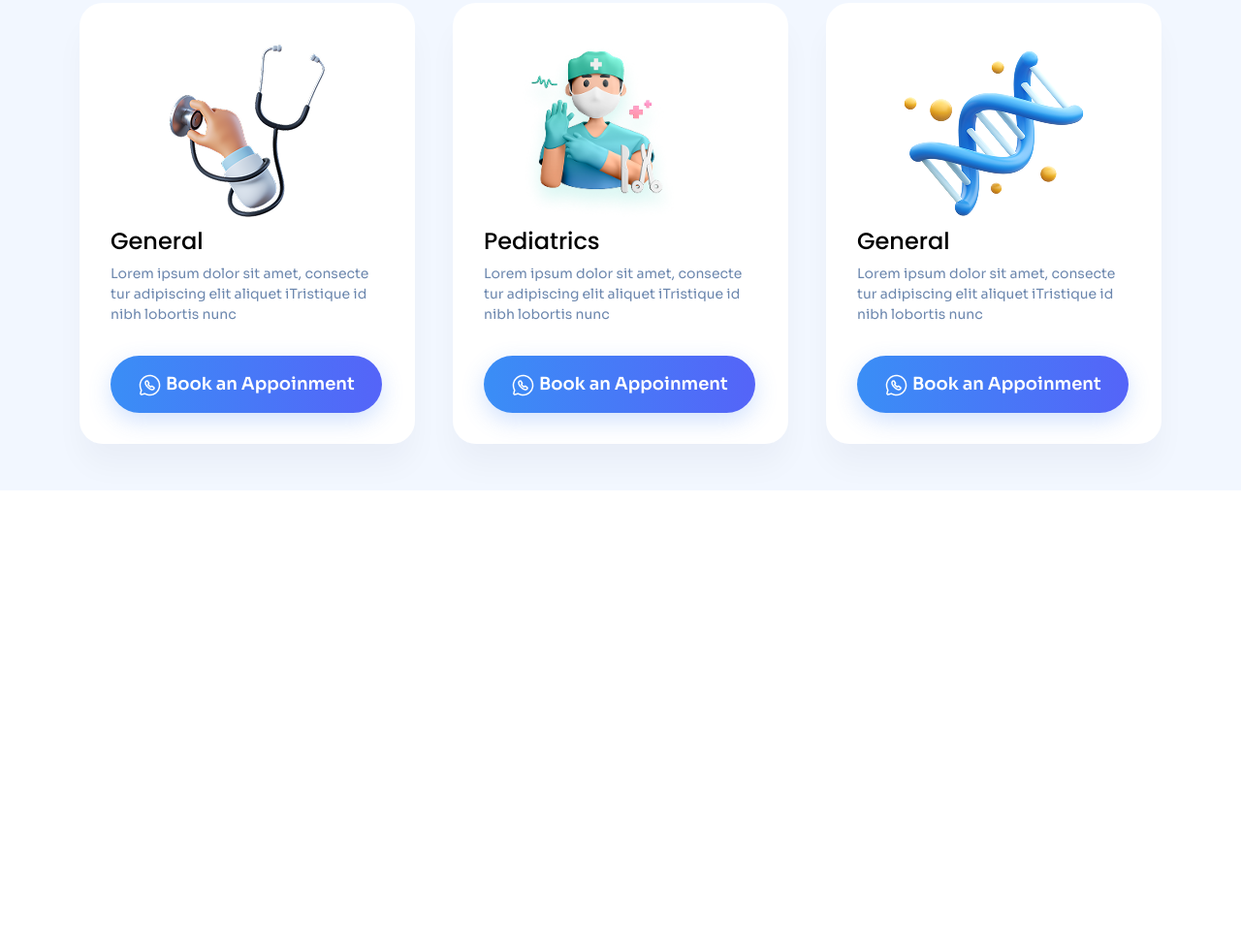
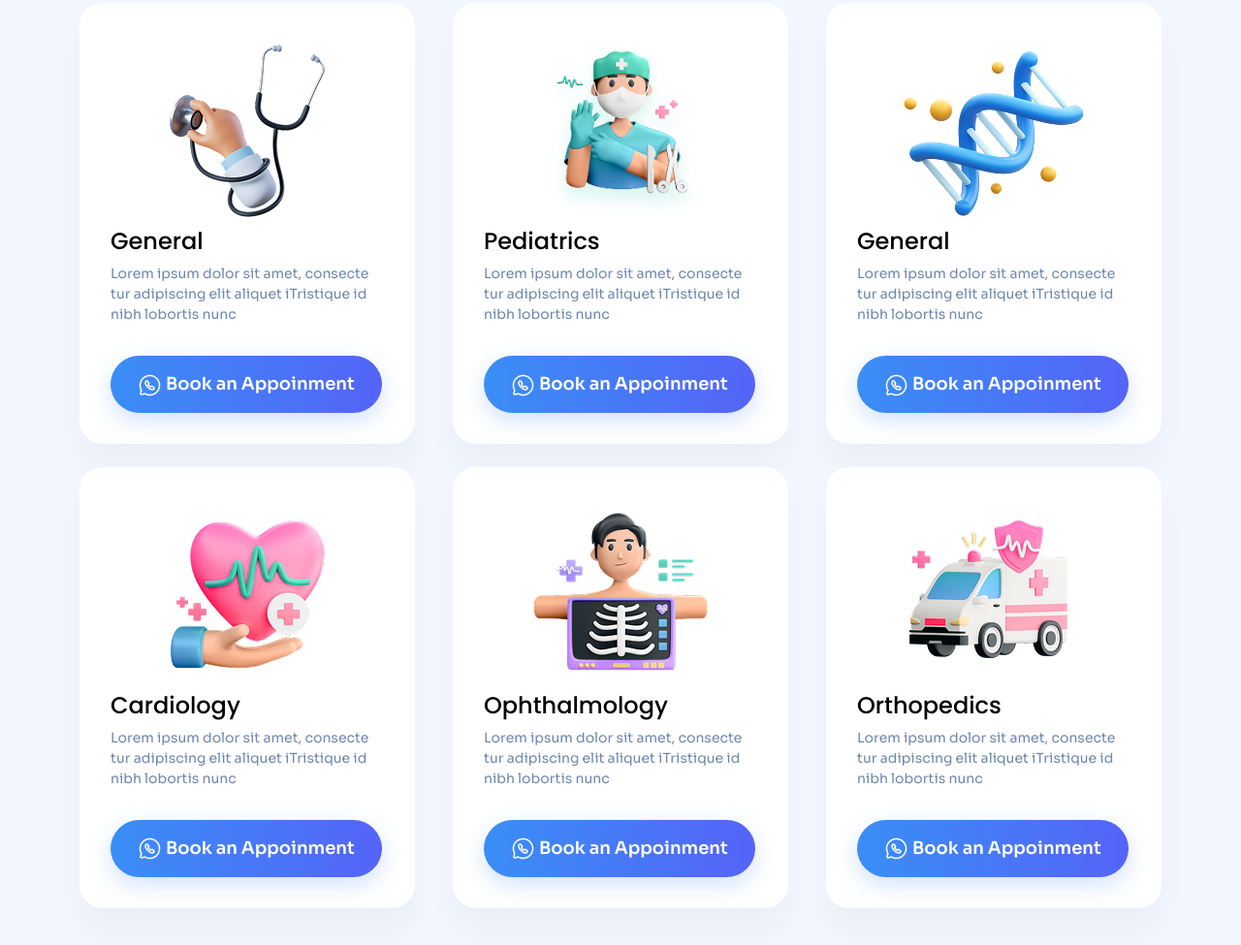
Before and after one commit to mansuroff123/doctor, a plain HTML site: page index.html in a window 1280 px wide. Shown: the part 1370-2345 px from the top of the page at 97% size. Before the commit the page ends 1876 px from the top, so only its background shows below. Drawn offline with Linux system fonts and the light colour scheme.

Commit message:
cards section done

```diff
--- a/index.html
+++ b/index.html
@@ -136,9 +136,10 @@
      <div class="bg_gray py-5">
       <div class="container">
         <div class="row row-gap-4">
+          <!-- card-1 -->
           <div class="col-12 col-lg-6 col-xl-4 d-flex justify-content-xl-start justify-content-center">
             <div class="my_card d-flex flex-column">
-              <div>
+              <div class="d-flex justify-content-center">
                 <img src="assets/main/img/general-big.png" alt="general" style="max-width: 282px; max-height: 200px;">
               </div>
               <h3 class="card_title">General</h3>
@@ -157,9 +158,10 @@
             </div>
           </div>
 
+          <!-- card-2 -->
           <div class="col-12 col-lg-6 col-xl-4 d-flex justify-content-center">
             <div class="my_card d-flex flex-column">
-              <div>
+              <div class="d-flex justify-content-center">
                 <img src="assets/main/img/pediator-2-re.png" alt="general" style="max-width: 282px; max-height: 200px;">
               </div>
               <h3 class="card_title">Pediatrics</h3>
@@ -178,9 +180,10 @@
             </div>
           </div>
 
+          <!-- card-3 -->
           <div class="col-12 col-lg-6 col-xl-4 d-flex justify-content-xl-end justify-content-center">
             <div class="my_card d-flex flex-column">
-              <div>
+              <div class="d-flex justify-content-center">
                 <img src="assets/main/img/nutritional-2.png" alt="general" style="max-width: 282px; max-height: 200px;">
               </div>
               <h3 class="card_title">General</h3>
@@ -199,6 +202,74 @@
             </div>
           </div>
 
+          <!-- card-4 -->
+          <div class="col-12 col-lg-6 col-xl-4 d-flex justify-content-xl-start justify-content-center">
+            <div class="my_card d-flex flex-column">
+              <div class="d-flex justify-content-center">
+                <img src="assets/main/img/cardiology.png" alt="general" style="max-width: 282px; max-height: 200px;">
+              </div>
+              <h3 class="card_title">Cardiology</h3>
+              <p class="card_text">
+                Lorem ipsum dolor sit amet, consecte tur adipiscing
+                elit aliquet iTristique id nibh lobortis nunc
+              </p>
+              <div class="d-flex mt-3">
+                <a href="#" class="my_btn py-3">
+                  <img src="assets/main/img/whatsapp.png" alt="message circle">
+                  <span class="ms-0">Book an Appoinment</span>
+                </a>
+              </div>
+              <div>
+              </div>
+            </div>
+          </div>
+
+          <!-- card-5 -->
+          <div class="col-12 col-lg-6 col-xl-4 d-flex justify-content-center">
+            <div class="my_card d-flex flex-column">
+              <div class="d-flex justify-content-center">
+                <img src="assets/main/img/ophthalmology.png" alt="general" style="max-width: 282px; max-height: 200px;">
+              </div>
+              <h3 class="card_title">Ophthalmology</h3>
+              <p class="card_text">
+                Lorem ipsum dolor sit amet, consecte tur adipiscing
+                elit aliquet iTristique id nibh lobortis nunc
+              </p>
+              <div class="d-flex mt-3">
+                <a href="#" class="my_btn py-3">
+                  <img src="assets/main/img/whatsapp.png" alt="message circle">
+                  <span class="ms-0">Book an Appoinment</span>
+                </a>
+              </div>
+              <div>
+              </div>
+            </div>
+          </div>
+
+          <!-- card-6 -->
+          <div class="col-12 col-lg-6 col-xl-4 d-flex justify-content-xl-end justify-content-center">
+            <div class="my_card d-flex flex-column">
+              <div class="d-flex justify-content-center">
+                <img src="assets/main/img/orthopedics.png" alt="general" style="max-width: 282px; max-height: 200px;">
+              </div>
+              <h3 class="card_title">Orthopedics</h3>
+              <p class="card_text">
+                Lorem ipsum dolor sit amet, consecte tur adipiscing
+                elit aliquet iTristique id nibh lobortis nunc
+              </p>
+              <div class="d-flex mt-3">
+                <a href="#" class="my_btn py-3">
+                  <img src="assets/main/img/whatsapp.png" alt="message circle">
+                  <span class="ms-0">Book an Appoinment</span>
+                </a>
+              </div>
+              <div>
+              </div>
+            </div>
+          </div>
+
+
+
         </div>
       </div>
      </div>
```
